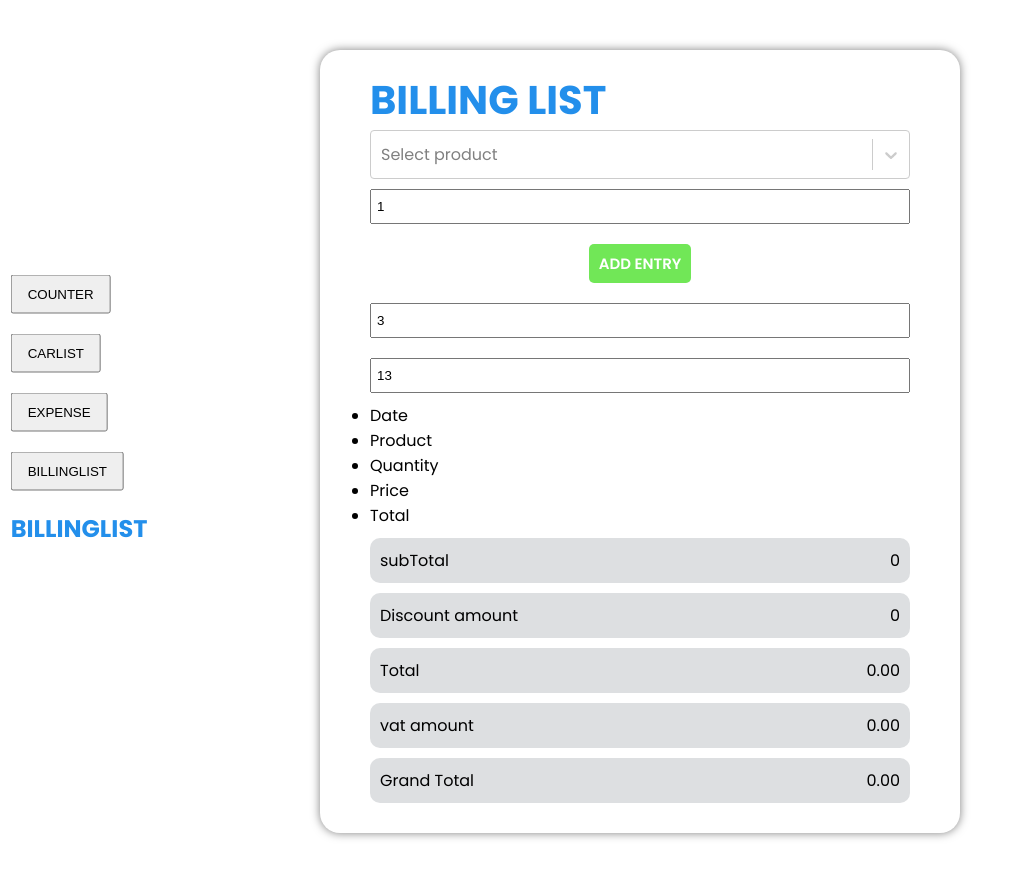
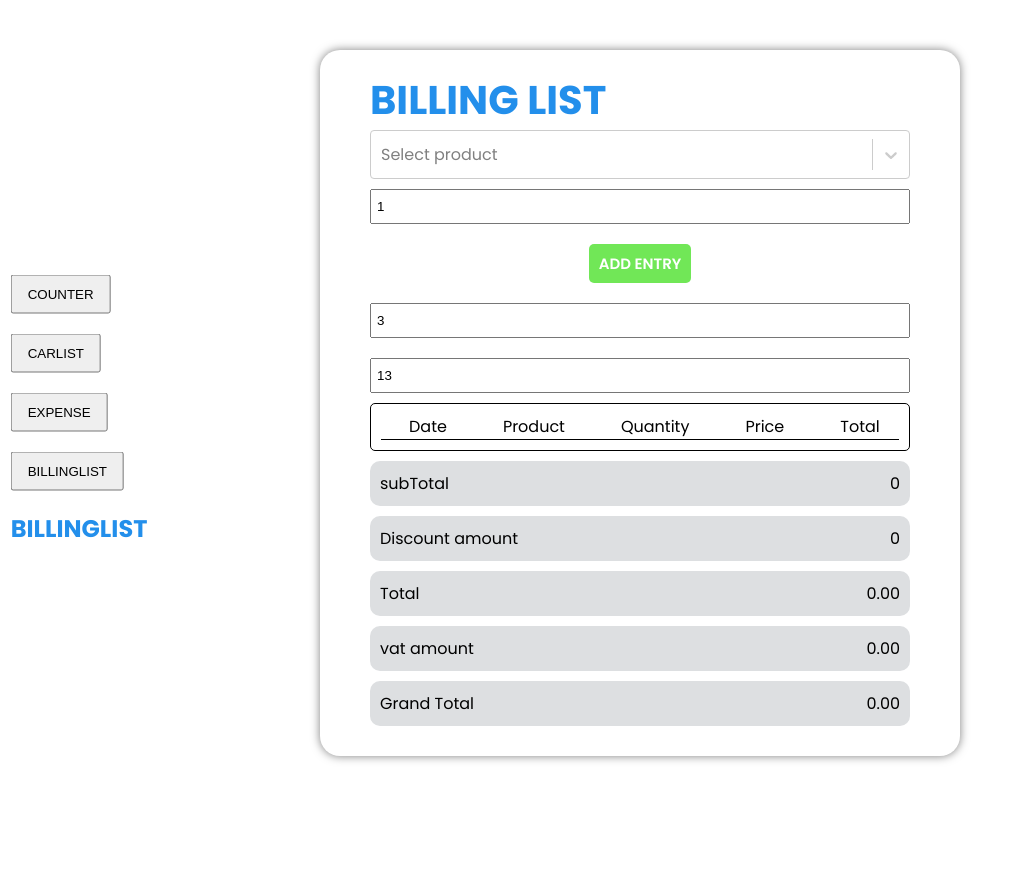
Before and after one commit to Amitchaudharii/React-class, a React (Create React App) app: page / in a window 1280 px wide. Both pictures are taken after a click on the button "BILLINGLIST". Shown: the top 878 px of the page, without its empty margins (0-1018 px from the left). After the commit the page ends 806 px from the top, so only its background shows below. Built offline with nearby package versions, Linux system fonts and the light colour scheme.

Commit message:
design: billinglist css

```diff
--- a/src/BillingList.css
+++ b/src/BillingList.css
@@ -14,3 +14,19 @@
     height: 35px;
     padding: 0 5px;
 }
+
+.billinglist-details ul {
+    list-style: none;
+    display: flex;
+    border-bottom: 1px solid #000;
+}
+
+.billinglist-details ul li {
+    margin: 0 28px;
+}
+
+.list-details {
+    border: 1px solid #000;
+    border-radius: 5px;
+    padding: 10px 10px;
+}
```
